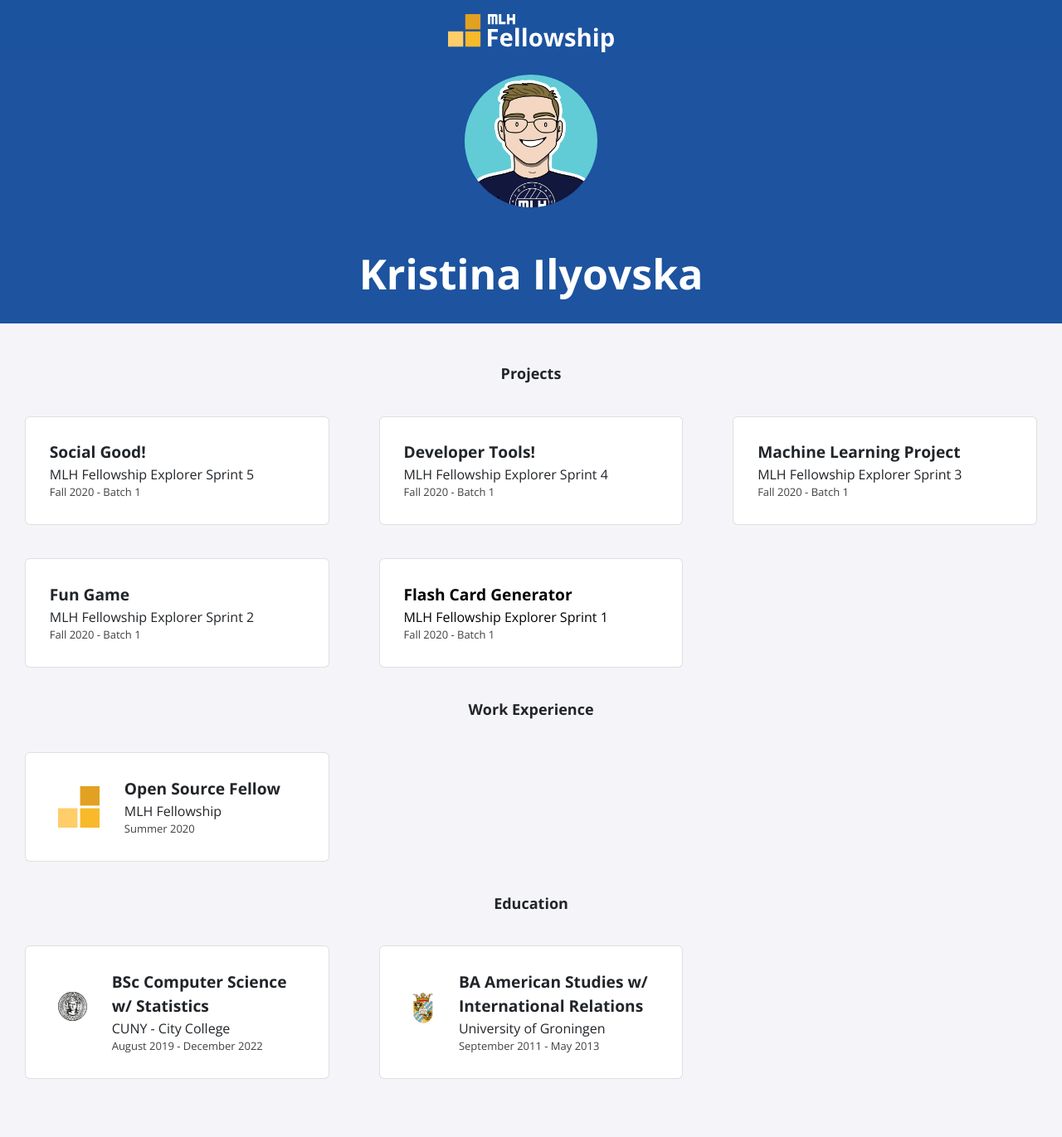
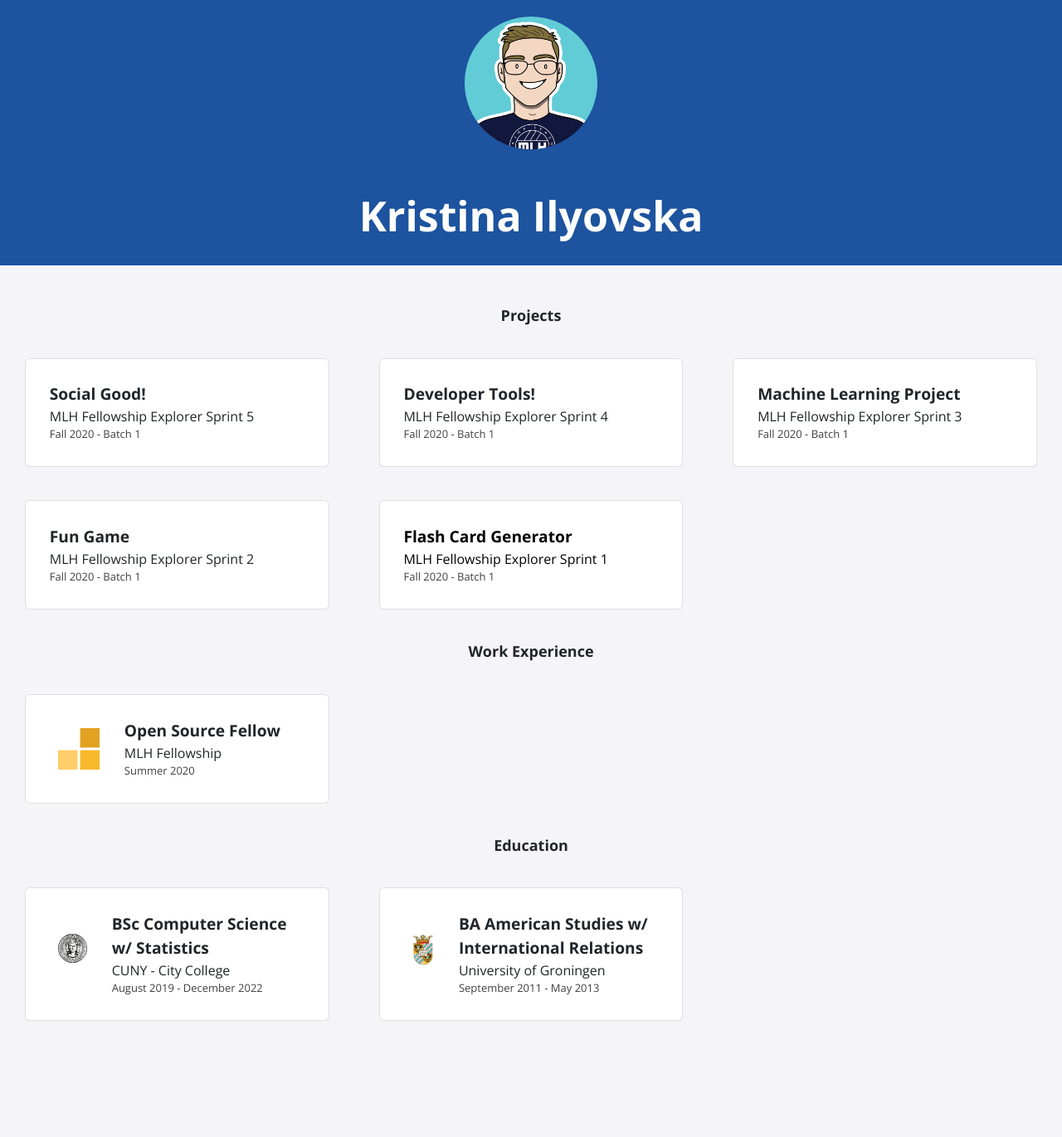
Before and after one commit to lyloster/lyloster.github.io, a Jekyll site: the page built from index.html, in a window 1280 px wide. Shown: the whole page at 83% size. Built offline with Jekyll 4.4.1, drawn with Linux system fonts in a browser that asks for light colours; nearby versions of some CDN libraries; after the commit the page ends 1301 px from its top, so only the background shows below that.

Commit message:
Removed NavBar

```diff
--- a/_includes/navbar.html
+++ b/_includes/navbar.html
@@ -1,4 +1,4 @@
-<header class="nav-bar">
+<!-- <header class="nav-bar">
     <div class="nav-content">
         <a href="{{ '/' | relative_url }}">
             <div class="nav-logo">
@@ -7,4 +7,4 @@
         </a>
 
     </div>
-</header>
+</header> -->
```
